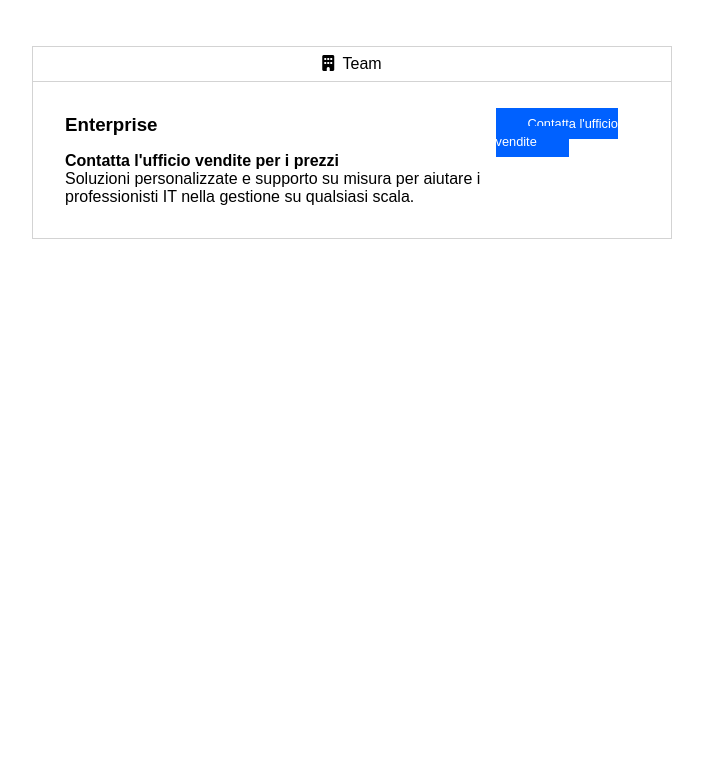
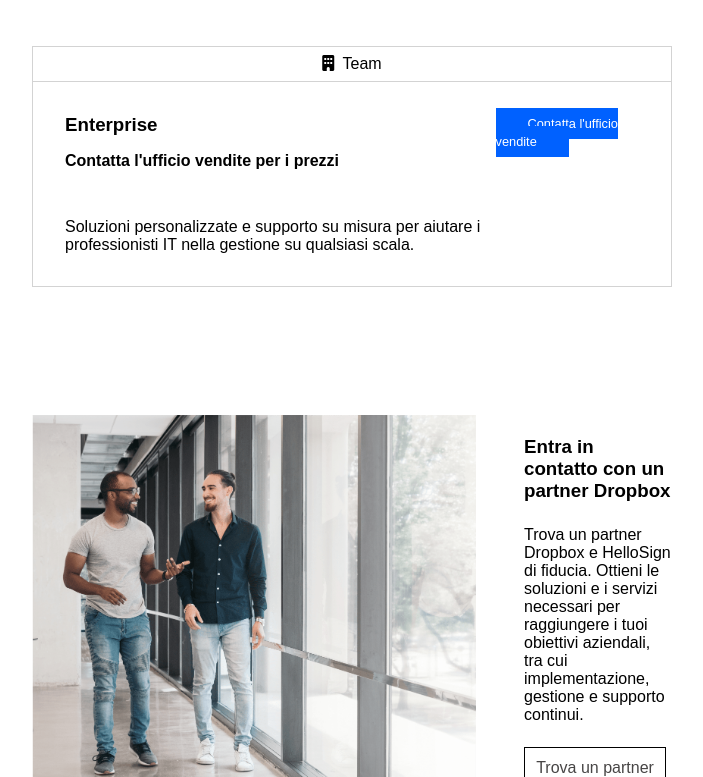
Before and after one commit to LorenzoTesoro/htmlcss-dropbox, a plain HTML site: page index.html in a window 1280 px wide. Shown: the part 2023-2800 px from the top of the page, without its empty margins (288-991 px from the left). Before the commit the page ends 2278 px from the top, so only its background shows below. Drawn offline with Linux system fonts and the light colour scheme; a web font is replaced by a local one.

Commit message:
add main partner section

```diff
--- a/assets/css/style.css
+++ b/assets/css/style.css
@@ -25,6 +25,9 @@
 }
 i{
     padding-right: 0.25rem;
+}
+img{
+    max-width:100%;
 }
 /* #endregion common rules */
 
@@ -224,8 +227,28 @@
 .cta h3{
     margin-bottom:1rem;
 }
-.cta .col-8 > div:first-child{
+.cta h3+div{
     margin-bottom:3rem;
 }
 /* ./business_plans section */
+
+/* partner section */
+section.partner{
+    margin-top:8rem;
+}
+.partner .d-flex{
+    gap:3rem;
+    align-items: center;
+}
+.partner p{
+    margin-top: 1.5rem;
+    margin-bottom: 2.2rem;
+}
+.partner a{
+    text-decoration: none;
+    border:1px solid black;
+    padding: 0.7rem;
+    color:var(--text-color-shade)
+}
+/* ./partner section */
 /* #endregion main */
--- a/index.html
+++ b/index.html
@@ -253,10 +253,20 @@
             </section>
             <!-- ./business_plans -->
 
-            <section class="keep_in_touch">
+            <section class="partner">
                 <div class="row d-flex">
-                    <div class="col-6"></div>
-                    <div class="col-6"></div>
+                    <div class="col-8">
+                        <img src="./assets/img/partner.png" alt="people walking">
+                    </div>
+                    <div class="col-4">
+                        <h3>
+                            Entra in contatto con un partner Dropbox
+                        </h3>
+                        <p>
+                            Trova un partner Dropbox e HelloSign di fiducia. Ottieni le soluzioni e i servizi necessari per raggiungere i tuoi obiettivi aziendali, tra cui implementazione, gestione e supporto continui.
+                        </p>
+                        <a href="#">Trova un partner</a>
+                    </div>
                 </div>
             </section>
             <!-- ./keep_in_touch -->
```
